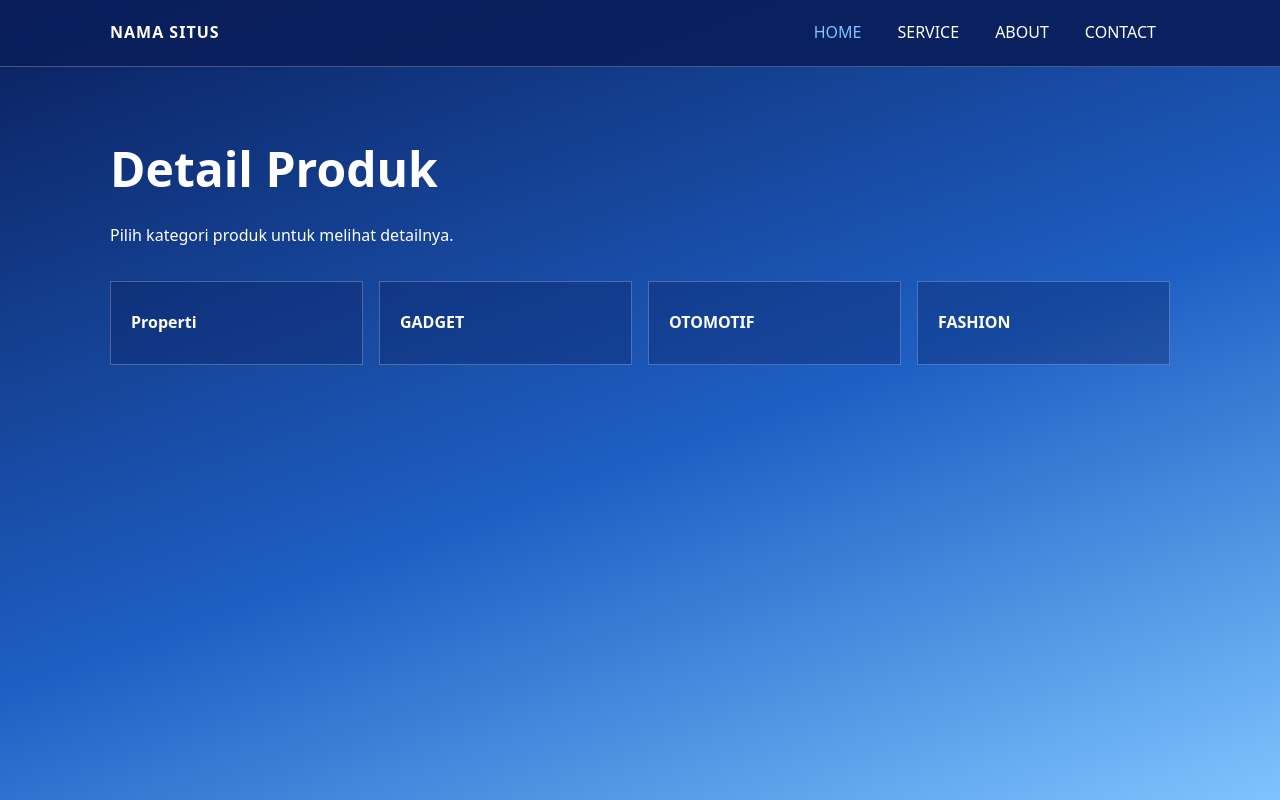
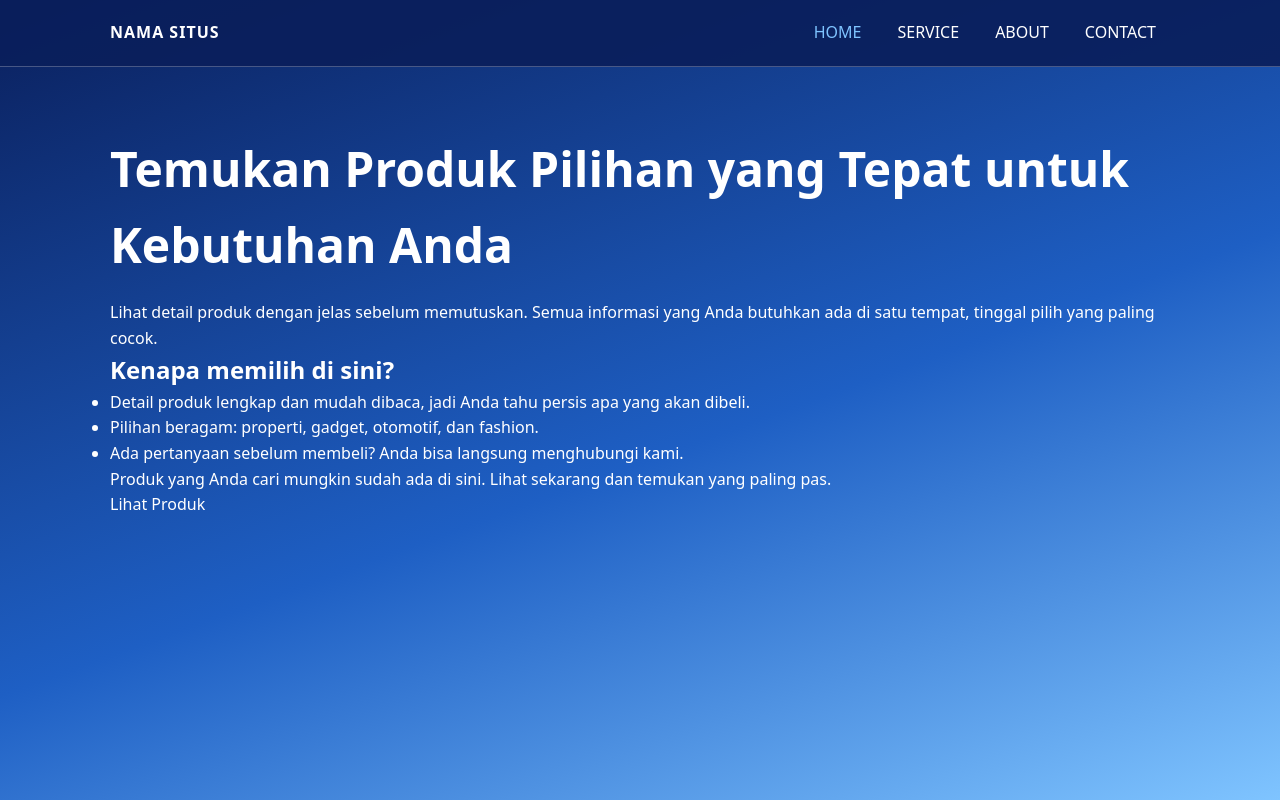
Before and after one commit to Teravia/teraviavip, a plain HTML site: page index.html in a window 1280 px wide. Shown: the top 800 px of the page. Drawn offline with Linux system fonts and the light colour scheme.

Commit message:
Revise product detail section for clarity and appeal
Updated the main content to provide a clearer product overview and added reasons for choosing the site.

```diff
--- a/index.html
+++ b/index.html
@@ -54,16 +54,19 @@
   </div>
 </header>
   <main class="container">
-    <h1 class="reveal">Detail Produk</h1>
-    <p class="reveal">Pilih kategori produk untuk melihat detailnya.</p>
-    <div class="cards">
-      <a class="card reveal" href="properti.html">Properti</a>
-      <a class="card reveal" href="gadget.html">GADGET</a>
-      <a class="card reveal" href="otomotif.html">OTOMOTIF</a>
-      <a class="card reveal" href="fashion.html">FASHION</a>
-      <!-- TAMBAHKAN KARTU KATEGORI BARU DI SINI: <a class="card reveal" href="nama-halaman.html">NAMA</a> -->
-    </div>
-  </main>
+  <h1 class="reveal">Temukan Produk Pilihan yang Tepat untuk Kebutuhan Anda</h1>
+  <p class="reveal">Lihat detail produk dengan jelas sebelum memutuskan. Semua informasi yang Anda butuhkan ada di satu tempat, tinggal pilih yang paling cocok.</p>
+
+  <h2 class="reveal">Kenapa memilih di sini?</h2>
+  <ul class="points">
+    <li class="reveal">Detail produk lengkap dan mudah dibaca, jadi Anda tahu persis apa yang akan dibeli.</li>
+    <li class="reveal">Pilihan beragam: properti, gadget, otomotif, dan fashion.</li>
+    <li class="reveal">Ada pertanyaan sebelum membeli? Anda bisa langsung menghubungi kami.</li>
+  </ul>
+
+  <p class="reveal">Produk yang Anda cari mungkin sudah ada di sini. Lihat sekarang dan temukan yang paling pas.</p>
+  <a class="btn reveal" href="jual-beli.html">Lihat Produk</a>
+</main>
   <script src="js/script.js"></script>
 </body>
 </html>
```
